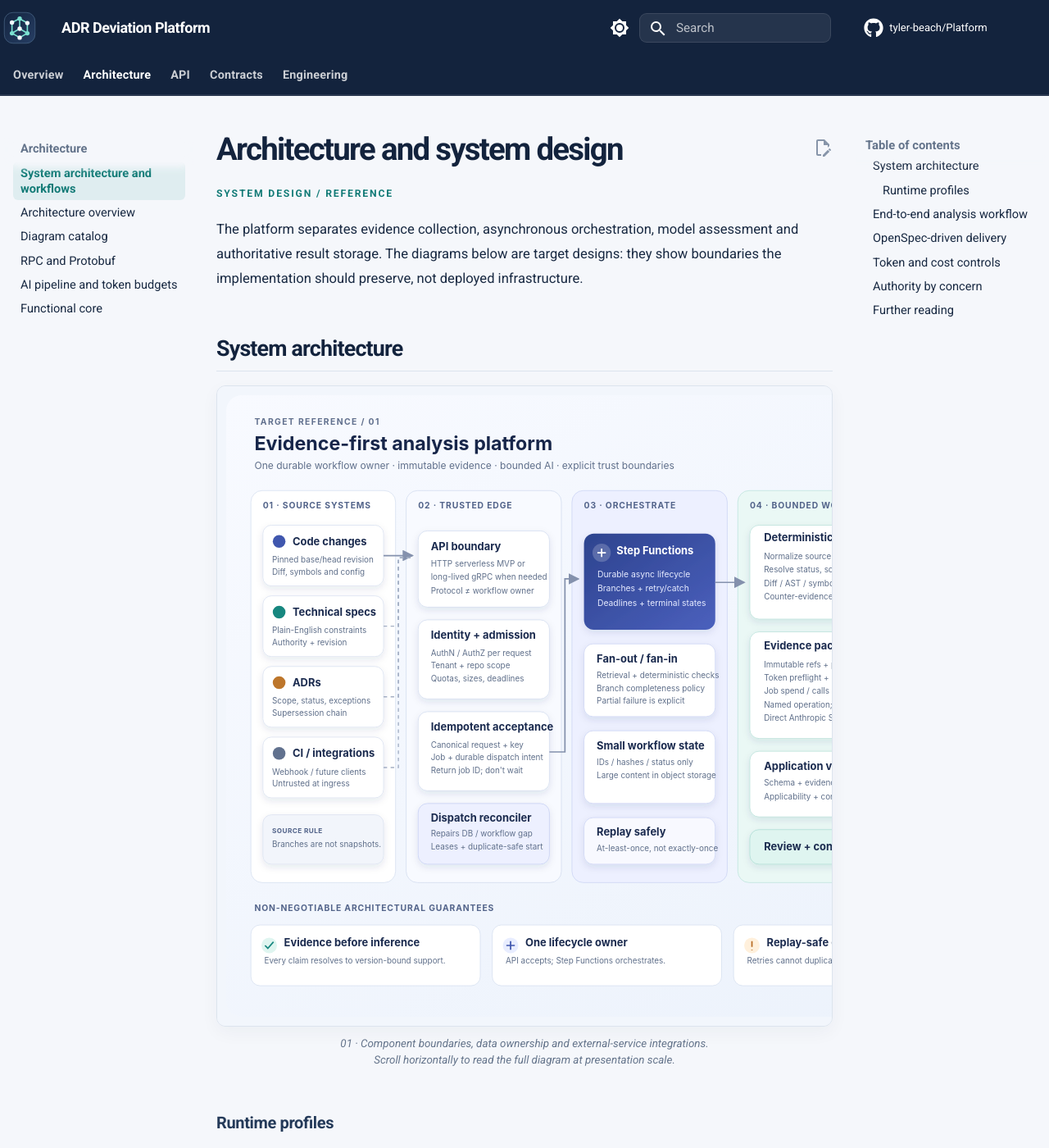
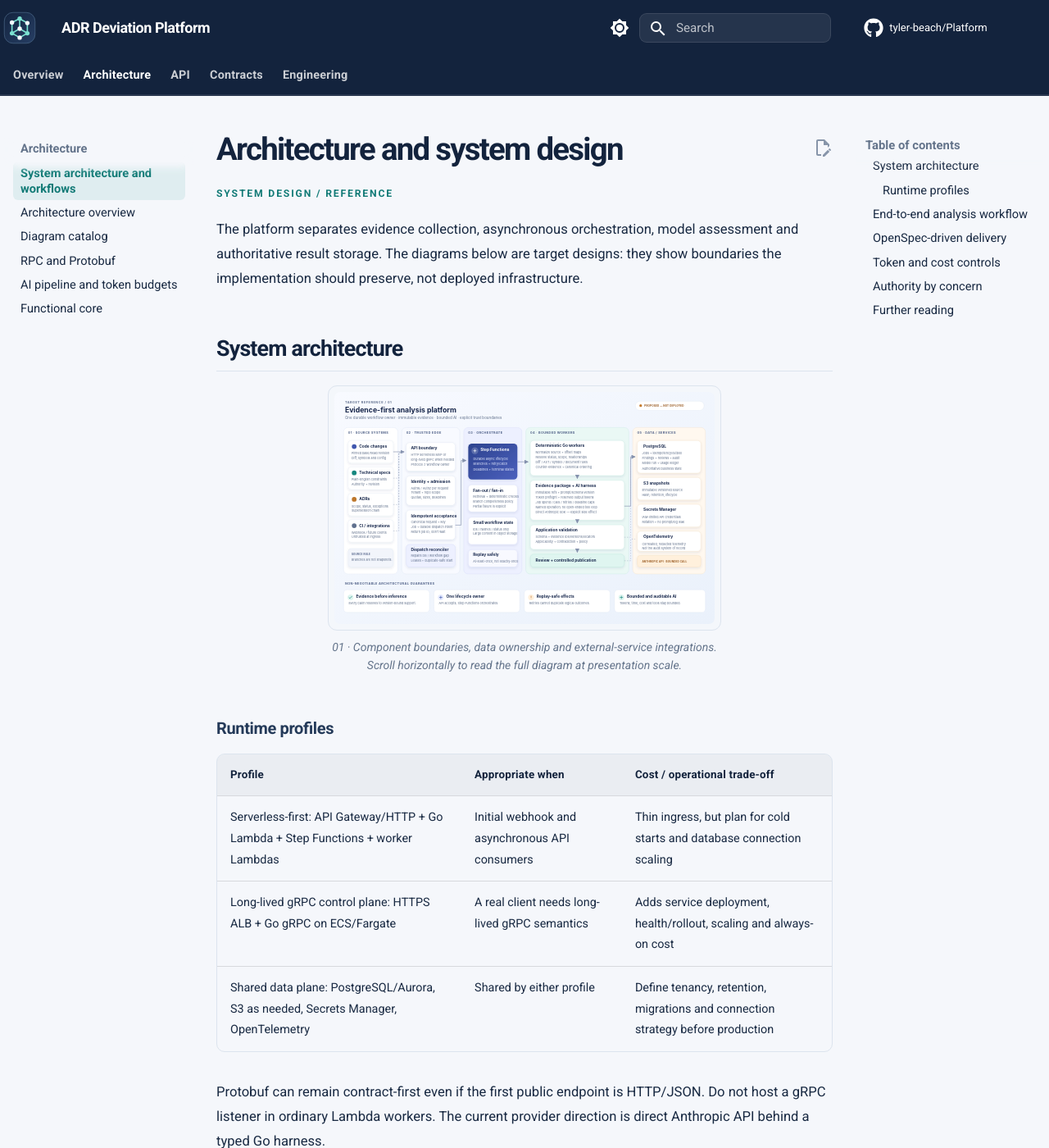
Before and after one commit to tyler-beach/Platform, an MkDocs documentation site: the page built from docs/architecture.md, in a window 1280 px wide and 1400 px high. Shown: the whole window at 82% size. Built offline with MkDocs 1.6.1 and Material for MkDocs 9.7.7, drawn with Linux system fonts in a browser that asks for light colours; comment, search, counter and statistics services are not loaded.

Commit message:
chore: sync current diagram layout styles into readiness branch

```diff
--- a/docs/stylesheets/extra.css
+++ b/docs/stylesheets/extra.css
@@ -806,39 +806,40 @@
   line-height: 1.7;
 }
 
-/* Diagrams stay crisp. Constrain large architecture canvases without squashing them. */
+/* Architecture diagrams scale to the page width; no horizontal scrolling. */
 .diagram-figure {
-  margin: 1.5rem 0 2.25rem;
+  width: 100%;
+  min-width: 0;
+  margin: 1.35rem 0 2rem;
 }
 
 .diagram-viewport {
+  width: 100%;
   max-width: 100%;
-  overflow-x: auto;
-  padding: 0.55rem;
+  box-sizing: border-box;
+  overflow: hidden;
+  padding: 0.35rem;
   border: 1px solid var(--platform-line);
   border-radius: 11px;
-  background: #f2f6fc;
-  box-shadow: 0 7px 22px rgba(19, 35, 61, 0.045);
-  scrollbar-color: #a9b8ca transparent;
-  scrollbar-width: thin;
+  background: #f4f7fb;
 }
 
 .diagram-viewport img {
   display: block;
-  width: 1240px !important;
-  max-width: none !important;
-  height: auto;
+  width: 100% !important;
+  max-width: 100% !important;
+  height: auto !important;
   margin: 0 !important;
   border: 0 !important;
-  border-radius: 4px !important;
+  border-radius: 5px !important;
   background: transparent !important;
   box-shadow: none !important;
 }
 
 .diagram-figure figcaption {
-  margin-top: 0.55rem;
+  margin-top: 0.5rem;
   color: var(--md-default-fg-color--light);
-  font-size: 0.67rem;
+  font-size: 0.7rem;
   line-height: 1.55;
 }
 
```
